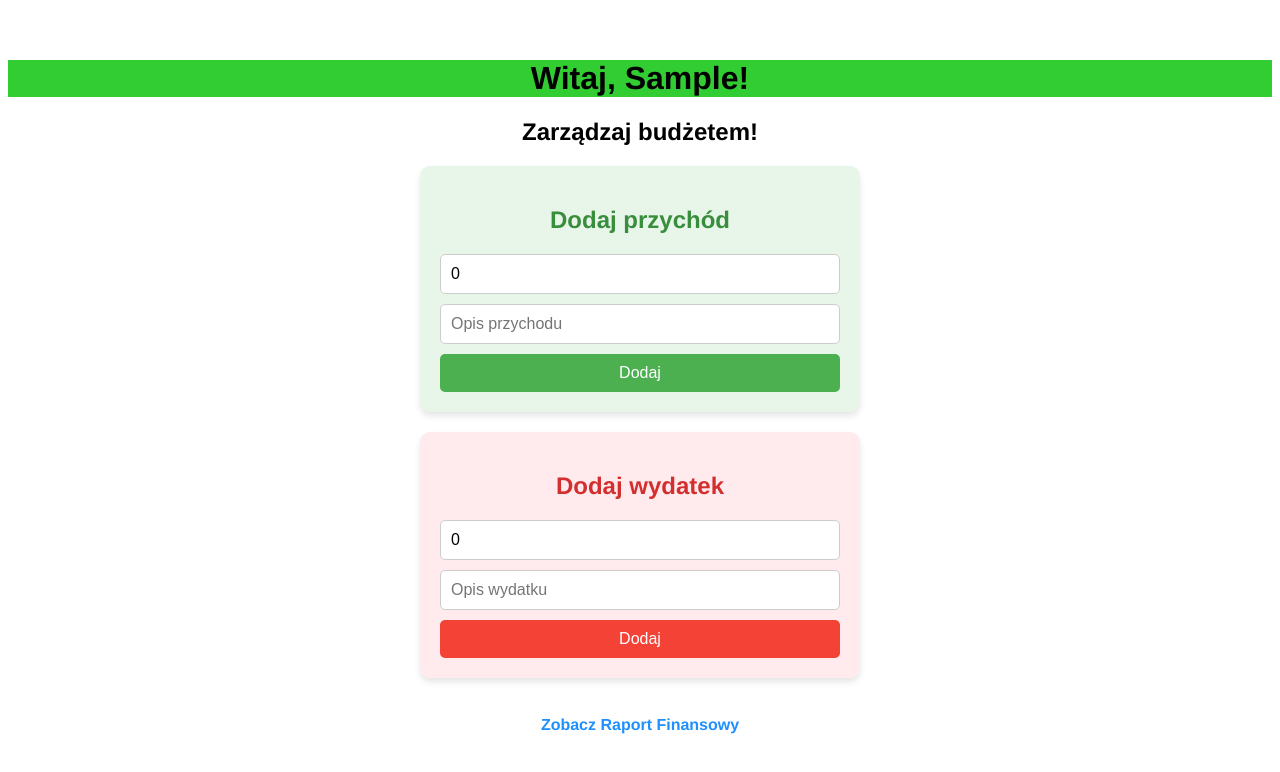
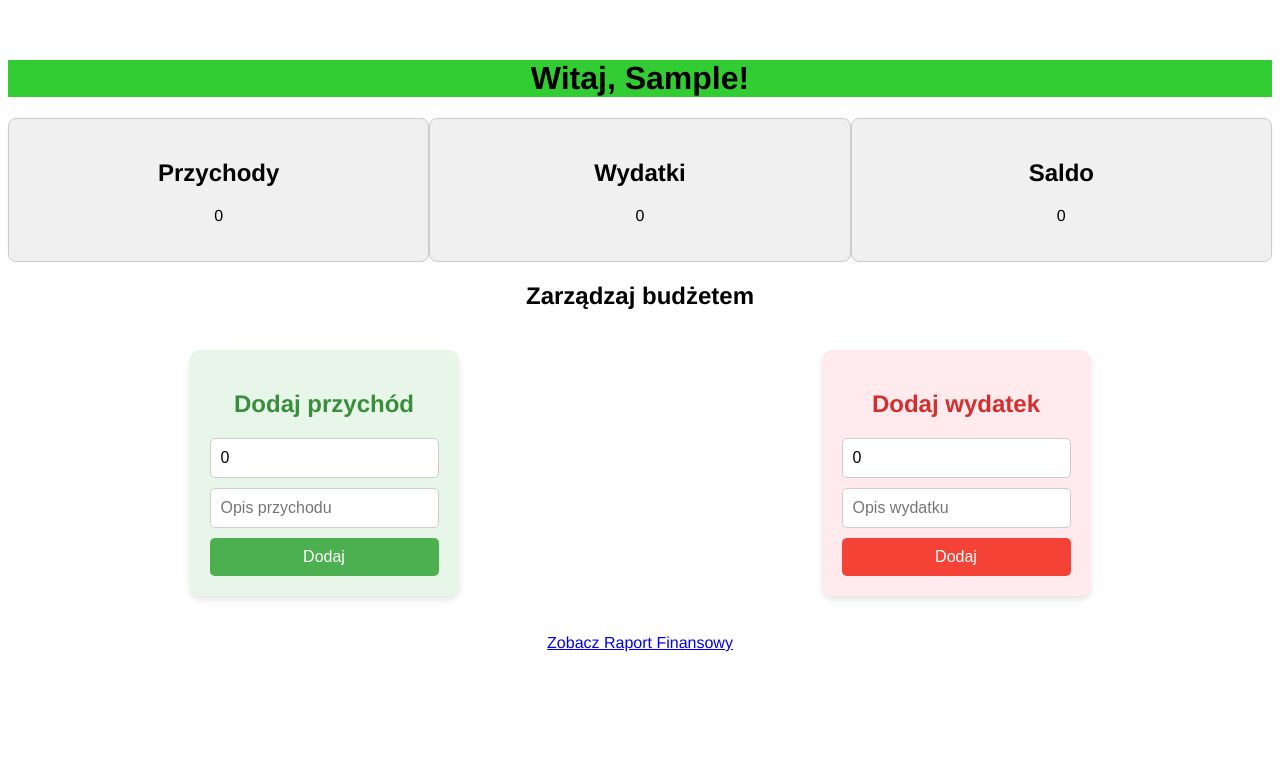
Before and after one commit to jakubziebin/finance_app, a Vue app: page / in a window 1280 px wide. Both pictures are taken after typing "Sample" into the empty fields and a click on the button "Wejdź". Shown: the top 772 px of the page. Built offline with nearby package versions, Linux system fonts and the light colour scheme.

Commit message:
Modification of the frontend

```diff
--- a/src/components/ExpenseComponent.vue
+++ b/src/components/ExpenseComponent.vue
@@ -25,6 +25,7 @@ export default {
       });
       this.amount = 0;
       this.description = '';
+      this.$store.dispatch('loadState');
     }
   }
 };
--- a/src/components/IncomeComponent.vue
+++ b/src/components/IncomeComponent.vue
@@ -25,6 +25,7 @@ export default {
       });
       this.amount = 0;
       this.description = '';
+      this.$store.dispatch('loadState');
     }
   }
 };
--- a/src/views/DashboardView.vue
+++ b/src/views/DashboardView.vue
@@ -1,16 +1,32 @@
 <template>
-  <div class="dashboard">
+  <div class="dashboard-container">
     <h1>Witaj, {{ username }}!</h1>
-    <h2>Zarządzaj budżetem!</h2>
-    <Income/>
-    <Expense/>
+    <div class="budget">
+      <div class="budget-item">
+        <h2>Przychody</h2>
+        <p>{{ totalIncome }}</p>
+      </div>
+      <div class="budget-item">
+        <h2>Wydatki</h2>
+        <p>{{ totalExpense }}</p>
+      </div>
+      <div class="budget-item">
+        <h2>Saldo</h2>
+        <p>{{ balance }}</p>
+      </div>
+    </div>
+    <h2>Zarządzaj budżetem</h2>
+    <div class="add-money">
+      <Income/>
+      <Expense/>
+    </div>
     <br>
     <router-link to="/report">Zobacz Raport Finansowy</router-link>
   </div>
 </template>
 
 <script>
-import { mapState, mapActions } from 'vuex';
+import { mapState } from 'vuex';
 import Income from '../components/IncomeComponent.vue';
 import Expense from '../components/ExpenseComponent.vue';
 
@@ -22,25 +38,46 @@ export default {
   data() {
     return {
       username: localStorage.getItem('username') || ''
-  };
+    };
   },
   computed: {
-    ...mapState(['incomes', 'expenses'])
-  },
-  methods: {
-    ...mapActions(['addIncome', 'addExpense'])
+    ...mapState(['incomes', 'expenses']),
+    totalIncome() {
+      return this.incomes.reduce((total, income) => total + (income?.amount || 0), 0);
+    },
+    totalExpense() {
+      return this.expenses.reduce((total, expense) => total + (expense?.amount || 0), 0);
+    },
+    balance() {
+      return this.totalIncome - this.totalExpense;
+    }
   },
 };
 </script>
 
 <style scoped>
-.dashboard {
+.dashboard-container {
   text-align: center;
   margin-top: 50px;
 }
-.dashboard a {
-  text-decoration: none;
-  color: #1E90FF;
-  font-weight: bold;
+
+.budget {
+  display: flex;
+  justify-content: space-around;
+  margin-bottom: 20px;
+}
+
+.budget-item {
+  flex: 1;
+  padding: 20px;
+  border: 1px solid #ccc;
+  border-radius: 8px;
+  background-color: #f0f0f0;
+  box-shadow: 0px 0px 10px rgba(194, 190, 190, 0.1);
+}
+
+.add-money {
+  display: flex;
+  justify-content: space-around;
 }
 </style>
```
